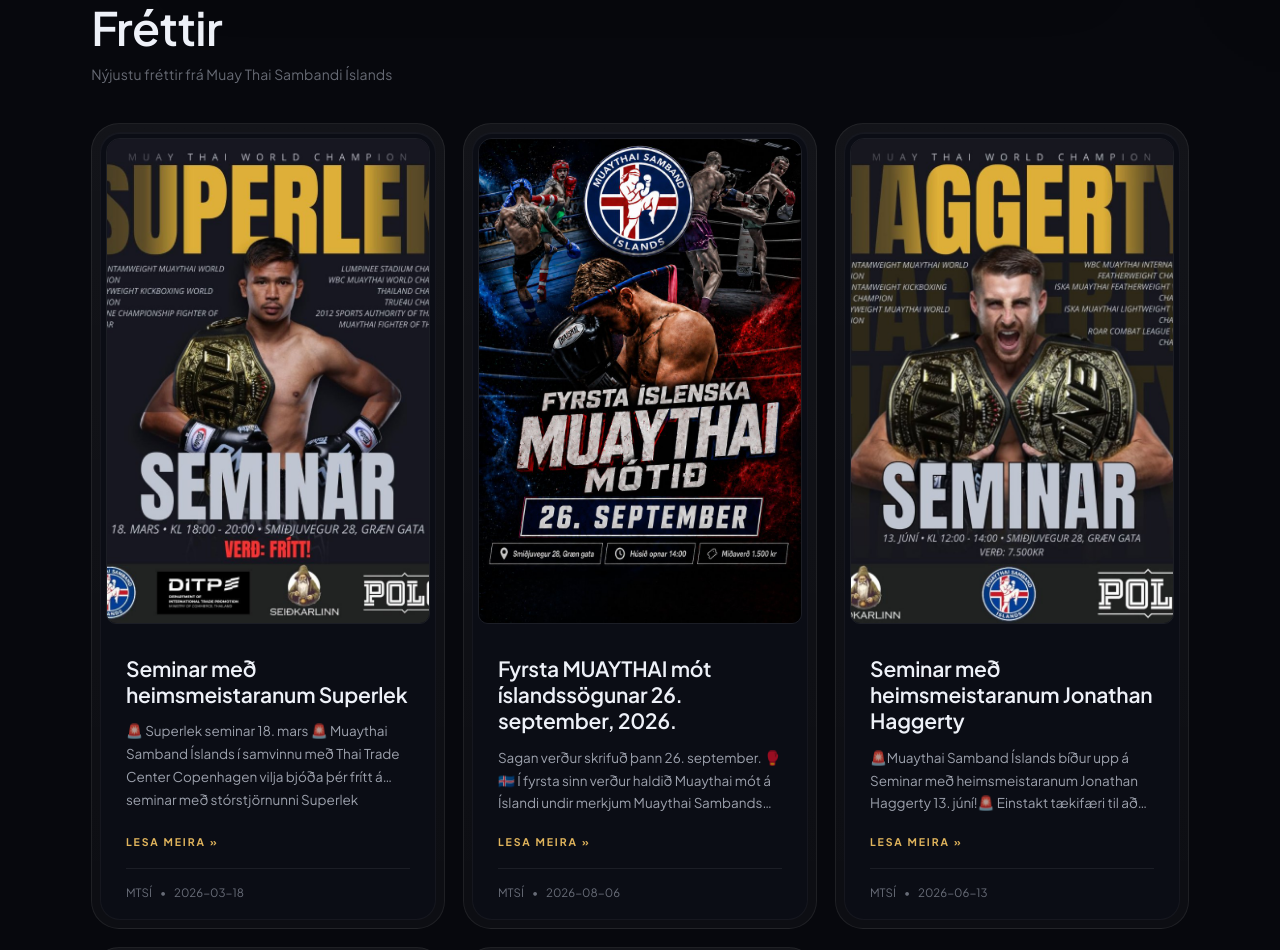
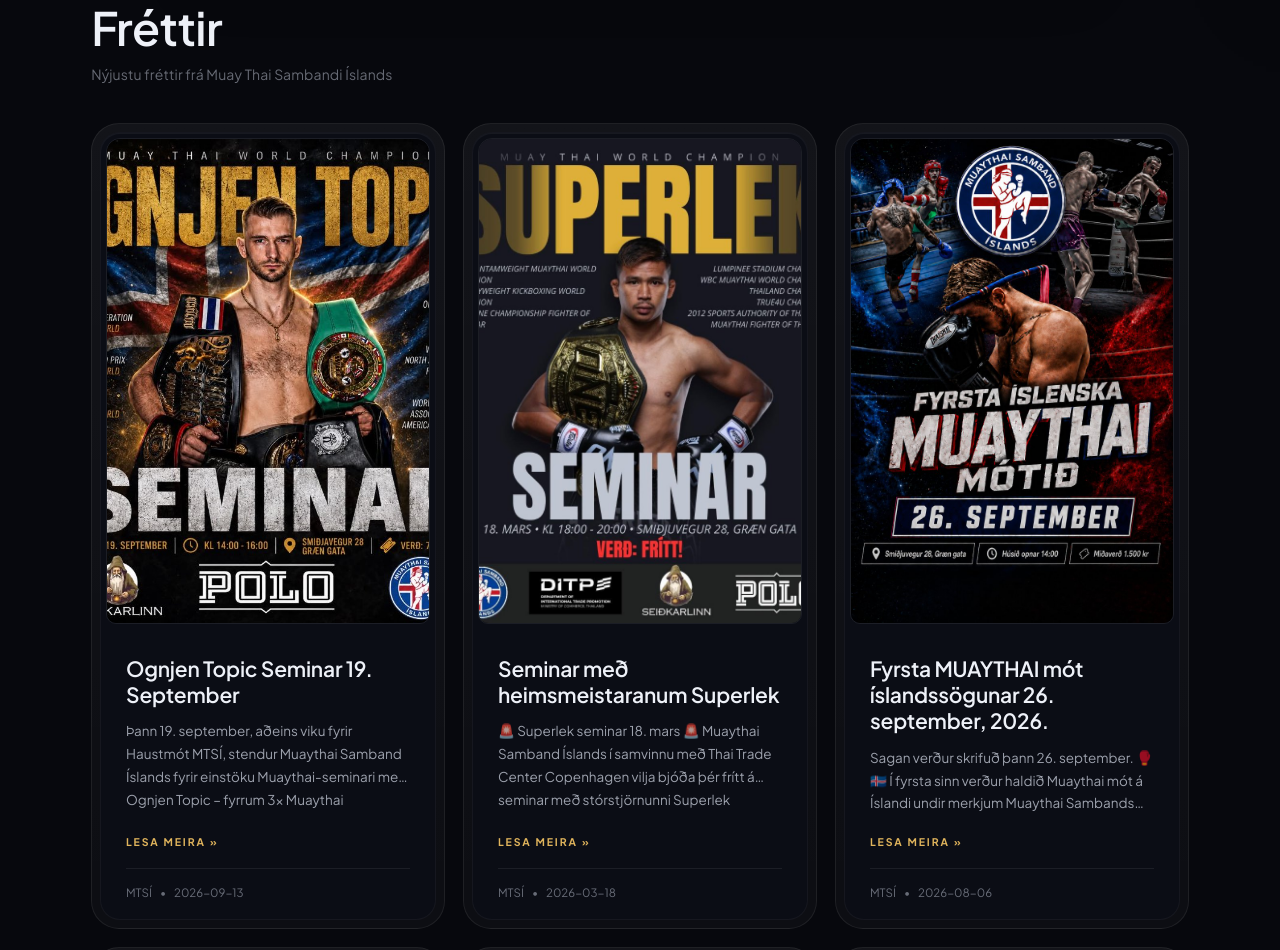
Before and after one commit to mtsi-lgtm/mtsi-website, a website: page index.html in a window 1280 px wide. Shown: the part 817-1767 px from the top of the page. Drawn offline with Linux system fonts and the light colour scheme; a web font is replaced by a local one.

Commit message:
Update site via admin

```diff
--- a/index.html
+++ b/index.html
@@ -1831,6 +1831,13 @@
     ],
     "news": [
         {
+            "headline": "Ognjen Topic Seminar 19. September",
+            "body": "Þann 19. september, aðeins viku fyrir Haustmót MTSÍ, stendur Muaythai Samband Íslands fyrir einstöku Muaythai-seminari með Ognjen Topic – fyrrum 3x Muaythai heimsmeistara, Omnoi Stadium meistara og einum virtasta Muaythai þjálfara Vesturlanda.\n\nOgnjen er þekktur fyrir tæknilega yfirburði sína og kennsluaðferðir sem hafa gert seminar hans vinsæl um allan heim. Hvort sem þú ert keppandi, þjálfari eða æfir Muaythai þér til ánægju, þá er þetta einstakt tækifæri til að læra af einum þeim besta.\n\n➡️ Skráning er hafin inn á: abler.io/shop/imperium",
+            "date": "2026-09-13",
+            "author": "MTSÍ",
+            "image": "/images/news-1790249287904-xkbss.jpg"
+        },
+        {
             "headline": "Seminar með heimsmeistaranum Superlek",
             "body": "🚨 Superlek seminar 18. mars 🚨\nMuaythai Samband Íslands í samvinnu með Thai Trade Center Copenhagen vilja bjóða þér frítt á seminar með stórstjörnunni Superlek Kiatmuu9 heimsmeistara á hæsta leveli í Muaythai & Kickboxi með svakalega ferilskrá að baki.\n* ONE Bantamweight Muay Thai World Champion\n* ONE Flyweight Kickboxing World Champion\n* 2024 One fighter of the year\n* WBC MuayThai Super Featherweight World\n* Lumpinee Stadium Bantamweight Champion\n* Lumpinee Stadium Super Featherweight Champion\n* Thailand Flyweight Champion\n* True4U Super Lightweight Champion\n* Thailand Sports Authority Fighter of the Year\nAldurstakmark: 10ára+\nEkki láta þetta framhjá þér fara! \nVerð? Ekki neitt! En það er takmarkað pláss og skráning inn á: abler.io/shop/imperium",
             "date": "2026-03-18",
```
